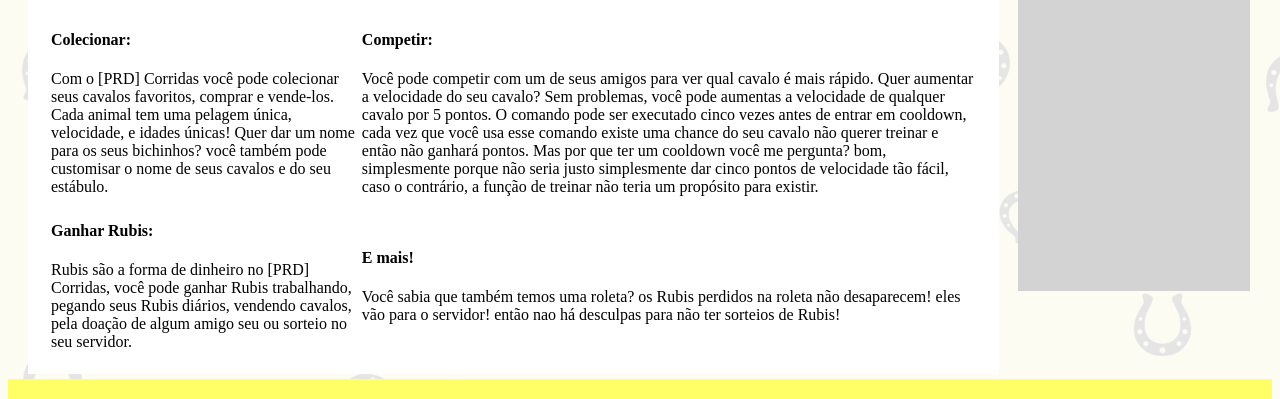
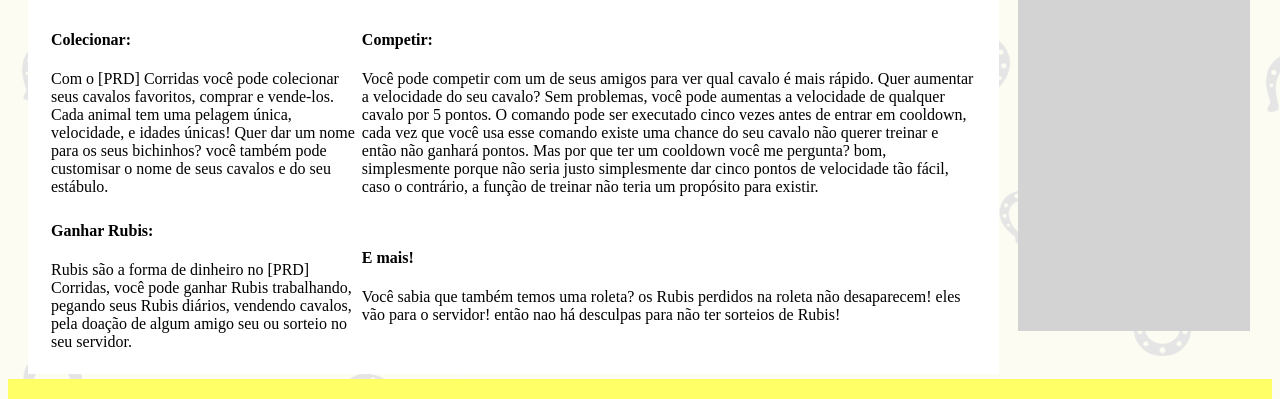
Before and after one commit to AlanyLopez/prdcorridas, a plain HTML site: page index.html in a window 1280 px wide. Shown: the part 639-1038 px from the top of the page. Drawn offline with Linux system fonts and the light colour scheme.

Commit message:
Update style.css

```diff
--- a/style.css
+++ b/style.css
@@ -203,7 +203,7 @@ div.row{
   height:390px;
   margin-right:30px;
   padding:20px;
-  top:500px;
+  top:540px;
   position:absolute;
 }
 
```
